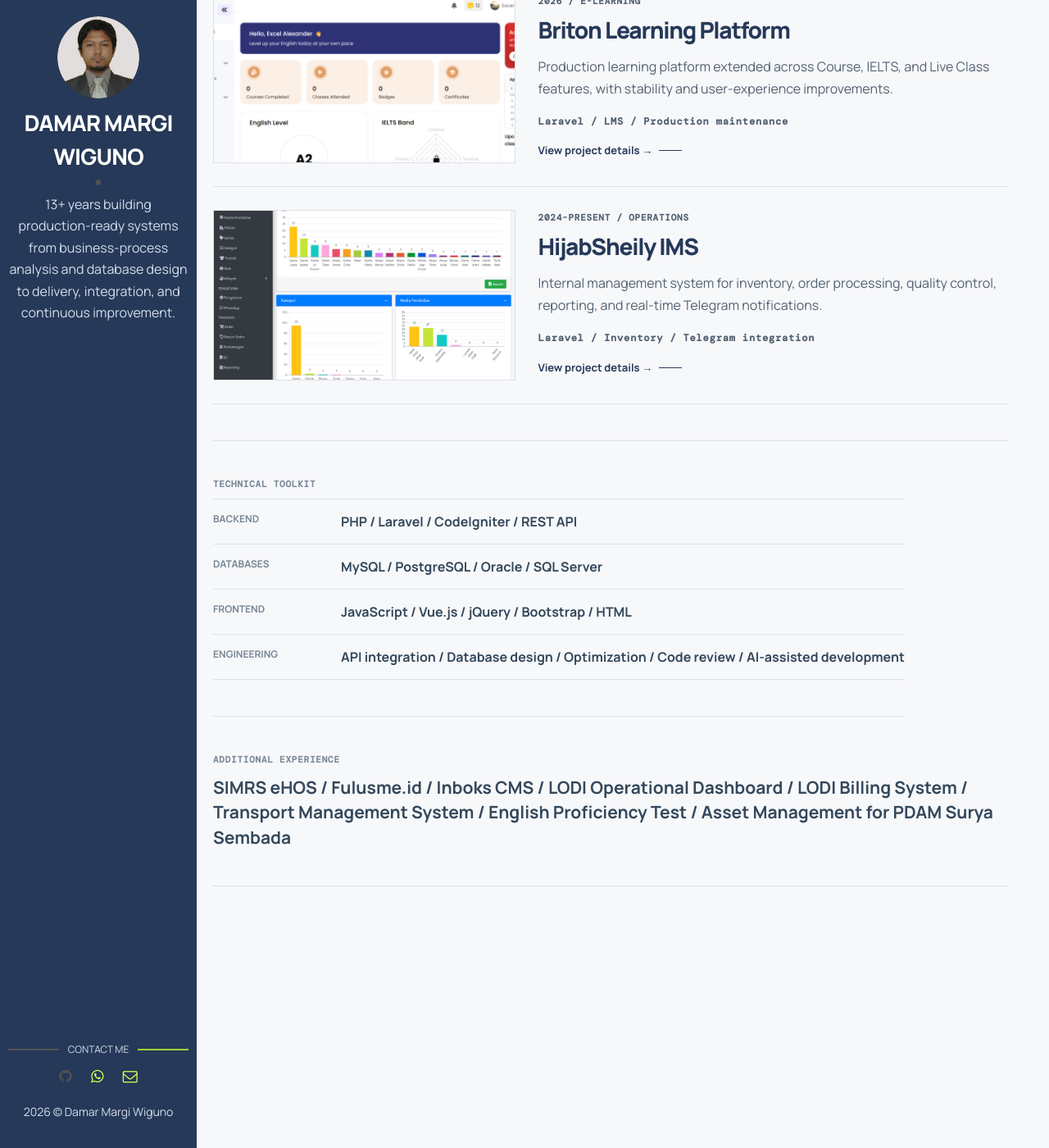
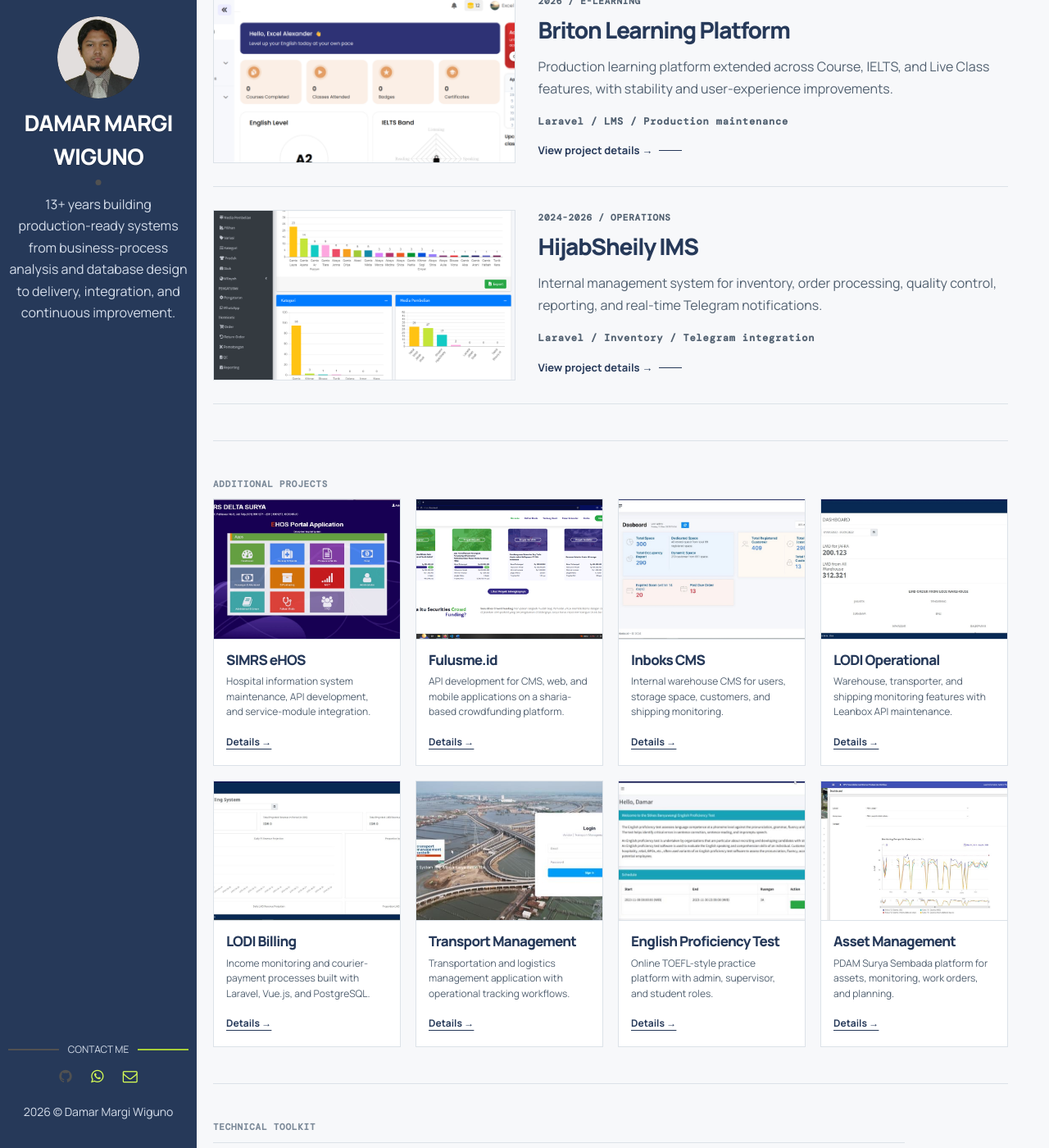
Before and after one commit to seadramon/seadramon.github.io, a Jekyll site: the page built from index.html, in a window 1280 px wide and 1400 px high, scrolled down 1345 px. Shown: the whole window at 82% size. Built offline with Jekyll 4.4.1, drawn with Linux system fonts in a browser that asks for light colours.

Commit message:
Add responsive additional project tiles

```diff
--- a/assets/css/portfolio.css
+++ b/assets/css/portfolio.css
@@ -46,4 +46,14 @@
 .project-detail p, .project-detail li { color: #526171; line-height: 1.8; }
 .project-detail ul { padding-left: 22px; }
 .project-detail .back-link { display: inline-block; margin-bottom: 32px; }
+.additional-grid { display: grid; grid-template-columns: repeat(4, minmax(0, 1fr)); gap: 18px; }
+.additional-tile { min-width: 0; padding-bottom: 18px; border: 1px solid #dce2e8; background: #fff; }
+.additional-tile > a:first-child { display: block; color: inherit; text-decoration: none; }
+.additional-tile img { display: block; width: 100%; aspect-ratio: 4 / 3; object-fit: cover; border-bottom: 1px solid #dce2e8; }
+.additional-tile h2 { margin: 15px 15px 8px; color: var(--accent); font-size: 17px; line-height: 1.15; }
+.additional-tile p { margin: 0 15px 13px; color: #526171; font-size: 12px; line-height: 1.55; }
+.additional-tile .tile-link { margin: 0 15px; color: var(--accent); font-size: 12px; font-weight: 700; }
 @media only screen and (max-width: 768px) { .portfolio-intro { padding-top: 0; } .portfolio-feature, .project-grid, .project-list-item { grid-template-columns: 1fr; } .portfolio-feature, .project-list-item { gap: 18px; } .skill-list div { grid-template-columns: 1fr; gap: 5px; } .project-list-item h2 { font-size: 24px; } }
+@media only screen and (max-width: 1024px) { .additional-grid { grid-template-columns: repeat(3, minmax(0, 1fr)); } }
+@media only screen and (max-width: 768px) { .additional-grid { grid-template-columns: repeat(2, minmax(0, 1fr)); gap: 12px; } .additional-tile h2 { margin-left: 11px; margin-right: 11px; font-size: 15px; } .additional-tile p { margin-left: 11px; margin-right: 11px; font-size: 11px; } .additional-tile .tile-link { margin-left: 11px; margin-right: 11px; } }
+@media only screen and (max-width: 430px) { .additional-grid { grid-template-columns: 1fr; } }
--- a/index.html
+++ b/index.html
@@ -18,7 +18,21 @@
     <article class="project-list-item"><a class="project-image-link" href="{{ '/work/e-medical-records/' | relative_url }}"><img src="{{ '/assets/img/medical-records.png' | relative_url }}" alt="Electronic medical records interface" /></a><div><p class="project-meta">2024-2025 / Healthcare</p><h2><a href="{{ '/work/e-medical-records/' | relative_url }}">E-Medical Records</a></h2><p>Electronic medical-record system designed around hospital documents and workflows, with Laravel integration into an existing legacy hospital application.</p><p class="stack">Laravel / Bootstrap / jQuery / Database design</p><a class="read-project" href="{{ '/work/e-medical-records/' | relative_url }}">View project details &rarr;</a></div></article>
     <article class="project-list-item"><a class="project-image-link" href="{{ '/work/erp-systems/' | relative_url }}"><img src="{{ '/assets/img/kamus-erp.png' | relative_url }}" alt="ERP sales request interface" /></a><div><p class="project-meta">2026 / ERP</p><h2><a href="{{ '/work/erp-systems/' | relative_url }}">Kamus ERP, Uncharted &amp; Hokky</a></h2><p>Multiple ERP systems for purchasing, inventory, POS, sales request, purchase order, and specialised operational sorting workflows.</p><p class="stack">Laravel / MySQL / REST API</p><a class="read-project" href="{{ '/work/erp-systems/' | relative_url }}">View project details &rarr;</a></div></article>
     <article class="project-list-item"><a class="project-image-link" href="{{ '/work/briton-learning-platform/' | relative_url }}"><img src="{{ '/assets/img/briton-lms.png' | relative_url }}" alt="Briton learning platform dashboard" /></a><div><p class="project-meta">2026 / E-learning</p><h2><a href="{{ '/work/briton-learning-platform/' | relative_url }}">Briton Learning Platform</a></h2><p>Production learning platform extended across Course, IELTS, and Live Class features, with stability and user-experience improvements.</p><p class="stack">Laravel / LMS / Production maintenance</p><a class="read-project" href="{{ '/work/briton-learning-platform/' | relative_url }}">View project details &rarr;</a></div></article>
-    <article class="project-list-item"><a class="project-image-link" href="{{ '/work/hijabsheily-ims/' | relative_url }}"><img src="{{ '/assets/img/hijabsheily-dashboard.png' | relative_url }}" alt="Internal management system dashboard" /></a><div><p class="project-meta">2024-Present / Operations</p><h2><a href="{{ '/work/hijabsheily-ims/' | relative_url }}">HijabSheily IMS</a></h2><p>Internal management system for inventory, order processing, quality control, reporting, and real-time Telegram notifications.</p><p class="stack">Laravel / Inventory / Telegram integration</p><a class="read-project" href="{{ '/work/hijabsheily-ims/' | relative_url }}">View project details &rarr;</a></div></article>
+    <article class="project-list-item"><a class="project-image-link" href="{{ '/work/hijabsheily-ims/' | relative_url }}"><img src="{{ '/assets/img/hijabsheily-dashboard.png' | relative_url }}" alt="Internal management system dashboard" /></a><div><p class="project-meta">2024-2026 / Operations</p><h2><a href="{{ '/work/hijabsheily-ims/' | relative_url }}">HijabSheily IMS</a></h2><p>Internal management system for inventory, order processing, quality control, reporting, and real-time Telegram notifications.</p><p class="stack">Laravel / Inventory / Telegram integration</p><a class="read-project" href="{{ '/work/hijabsheily-ims/' | relative_url }}">View project details &rarr;</a></div></article>
+  </div>
+</section>
+
+<section class="portfolio-section additional-projects">
+  <p class="section-label">Additional projects</p>
+  <div class="additional-grid">
+    <article class="additional-tile"><a href="{{ '/work/simrs-ehos/' | relative_url }}"><img src="{{ '/assets/img/simrs-ehos.jpeg' | relative_url }}" alt="SIMRS eHOS application dashboard" /><h2>SIMRS eHOS</h2></a><p>Hospital information system maintenance, API development, and service-module integration.</p><a class="tile-link" href="{{ '/work/simrs-ehos/' | relative_url }}">Details &rarr;</a></article>
+    <article class="additional-tile"><a href="{{ '/work/fulusme/' | relative_url }}"><img src="{{ '/assets/img/fulusme.png' | relative_url }}" alt="Fulusme crowdfunding platform" /><h2>Fulusme.id</h2></a><p>API development for CMS, web, and mobile applications on a sharia-based crowdfunding platform.</p><a class="tile-link" href="{{ '/work/fulusme/' | relative_url }}">Details &rarr;</a></article>
+    <article class="additional-tile"><a href="{{ '/work/inboks-cms/' | relative_url }}"><img src="{{ '/assets/img/inboks-cms.jpeg' | relative_url }}" alt="Inboks warehouse CMS dashboard" /><h2>Inboks CMS</h2></a><p>Internal warehouse CMS for users, storage space, customers, and shipping monitoring.</p><a class="tile-link" href="{{ '/work/inboks-cms/' | relative_url }}">Details &rarr;</a></article>
+    <article class="additional-tile"><a href="{{ '/work/lodi-operational/' | relative_url }}"><img src="{{ '/assets/img/lodi-operational.jpeg' | relative_url }}" alt="LODI operational dashboard" /><h2>LODI Operational</h2></a><p>Warehouse, transporter, and shipping monitoring features with Leanbox API maintenance.</p><a class="tile-link" href="{{ '/work/lodi-operational/' | relative_url }}">Details &rarr;</a></article>
+    <article class="additional-tile"><a href="{{ '/work/lodi-billing/' | relative_url }}"><img src="{{ '/assets/img/lodi-billing.jpeg' | relative_url }}" alt="LODI billing system" /><h2>LODI Billing</h2></a><p>Income monitoring and courier-payment processes built with Laravel, Vue.js, and PostgreSQL.</p><a class="tile-link" href="{{ '/work/lodi-billing/' | relative_url }}">Details &rarr;</a></article>
+    <article class="additional-tile"><a href="{{ '/work/transport-management/' | relative_url }}"><img src="{{ '/assets/img/transport-management.jpeg' | relative_url }}" alt="Transport management system login" /><h2>Transport Management</h2></a><p>Transportation and logistics management application with operational tracking workflows.</p><a class="tile-link" href="{{ '/work/transport-management/' | relative_url }}">Details &rarr;</a></article>
+    <article class="additional-tile"><a href="{{ '/work/english-proficiency/' | relative_url }}"><img src="{{ '/assets/img/english-proficiency.jpeg' | relative_url }}" alt="English proficiency test platform" /><h2>English Proficiency Test</h2></a><p>Online TOEFL-style practice platform with admin, supervisor, and student roles.</p><a class="tile-link" href="{{ '/work/english-proficiency/' | relative_url }}">Details &rarr;</a></article>
+    <article class="additional-tile"><a href="{{ '/work/asset-management/' | relative_url }}"><img src="{{ '/assets/img/asset-management.jpeg' | relative_url }}" alt="Asset management monitoring dashboard" /><h2>Asset Management</h2></a><p>PDAM Surya Sembada platform for assets, monitoring, work orders, and planning.</p><a class="tile-link" href="{{ '/work/asset-management/' | relative_url }}">Details &rarr;</a></article>
   </div>
 </section>
 
```
Also changed, not shown: work/asset-management.md (added, +7 -0 lines), work/english-proficiency.md (added, +7 -0 lines), work/fulusme.md (added, +7 -0 lines), work/hijabsheily-ims.md (+1 -1 lines), work/inboks-cms.md (added, +7 -0 lines), work/lodi-billing.md (added, +7 -0 lines), work/lodi-operational.md (added, +7 -0 lines), work/simrs-ehos.md (added, +7 -0 lines), work/transport-management.md (added, +7 -0 lines), assets/img/asset-management.jpeg (added), assets/img/english-proficiency.jpeg (added), assets/img/fulusme.png (added), assets/img/inboks-cms.jpeg (added), assets/img/lodi-billing.jpeg (added), 3 more files.
